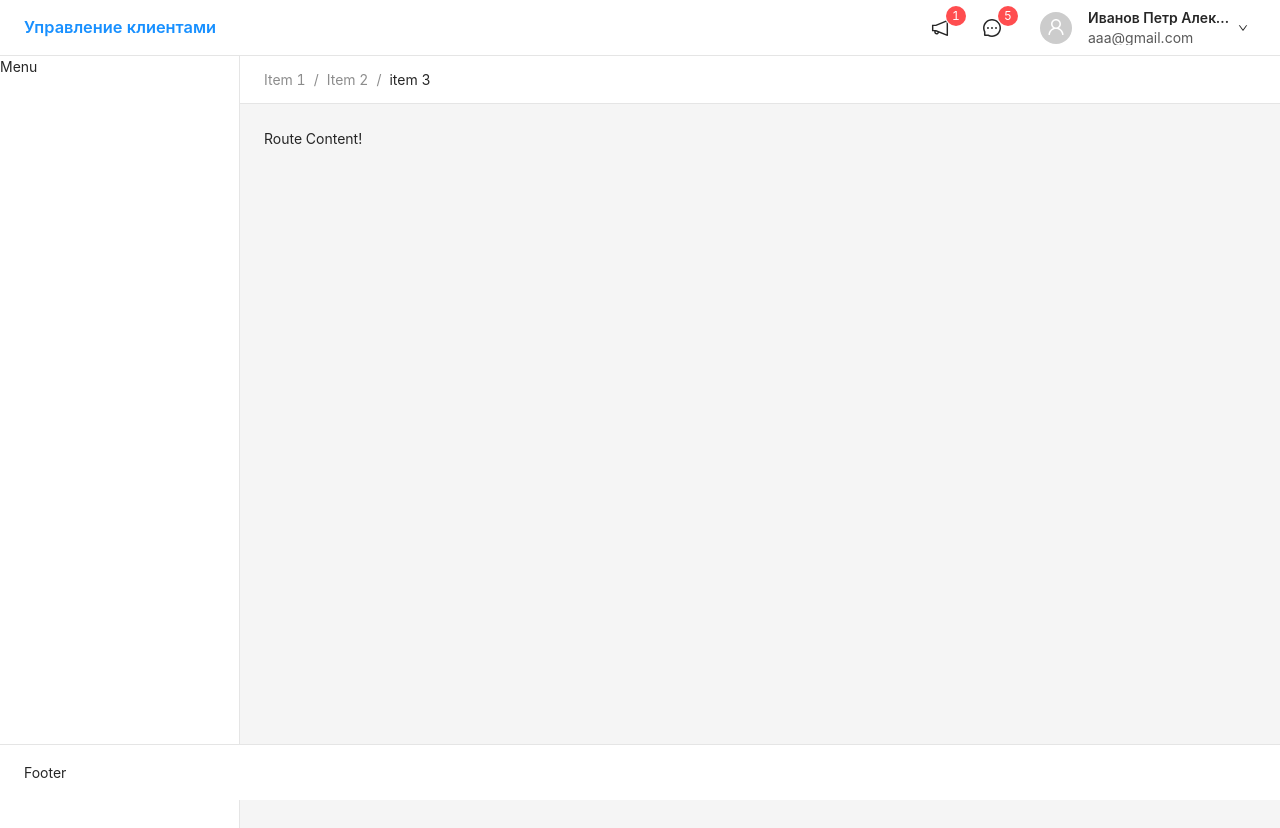
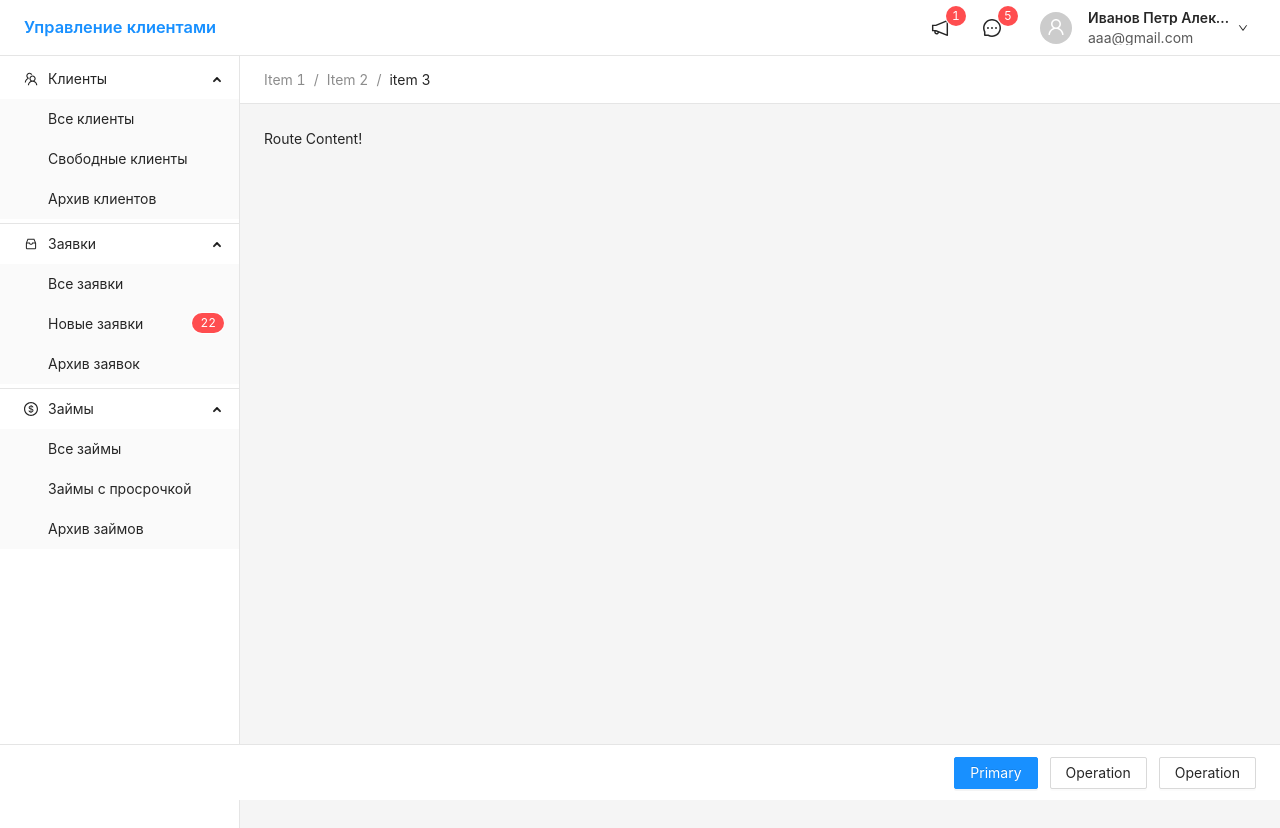
Before and after one commit to Podoprigora/finance-crm-frontend, a React app: page /#/ in a window 1280 px wide. Shown: the top 828 px of the page. Built offline with nearby package versions, Linux system fonts and the light colour scheme.

Commit message:
Added Navigation's content

```diff
--- a/antd-theme/antd-components.less
+++ b/antd-theme/antd-components.less
@@ -5,3 +5,10 @@
 .ant-form-item-explain {
     font-size: @font-size-sm;
 }
+
+.ant-menu-inline {
+    .ant-menu-submenu:not(:last-child) {
+        border-bottom: 1px solid #e5e5e5;
+        padding-bottom: 4px;
+    }
+}
--- a/antd-theme/antd-variables.less
+++ b/antd-theme/antd-variables.less
@@ -8,3 +8,7 @@
 
 // Buttons
 @btn-text-hover-bg: rgba(0, 0, 0, 0.08);
+
+// Menu
+@menu-item-vertical-margin: 0;
+@menu-item-boundary-margin: 0;
--- a/src/components/AppLayout/AppLayout.jsx
+++ b/src/components/AppLayout/AppLayout.jsx
@@ -3,6 +3,8 @@ import PropTypes from 'prop-types';
 import { Breadcrumb, Layout } from 'antd';
 
 import Header from '../Header';
+import Footer from '../Footer';
+import Navigation from '../Navigation';
 
 const haderHeight = 56;
 const siderWidth = 240;
@@ -20,8 +22,9 @@ const AppLayout = (props) => {
                 <Layout.Sider
                     width={siderWidth}
                     className="app-layout__sider app-layout__sider--left"
+                    collapsed={false}
                 >
-                    Menu
+                    <Navigation />
                 </Layout.Sider>
                 <Layout className="app-layout" style={{ marginLeft: siderWidth }}>
                     <Breadcrumb
@@ -41,7 +44,7 @@ const AppLayout = (props) => {
                 </Layout>
             </Layout>
             <Layout.Footer className="app-layout__footer" style={{ height: haderHeight }}>
-                Footer
+                <Footer />
             </Layout.Footer>
         </Layout>
     );
--- /dev/null
+++ b/src/components/Footer/Footer.jsx
@@ -0,0 +1,14 @@
+import { Button } from 'antd';
+import React, { memo } from 'react';
+
+const Footer = () => {
+    return (
+        <div className="footer">
+            <Button type="primary">Primary</Button>
+            <Button>Operation</Button>
+            <Button>Operation</Button>
+        </div>
+    );
+};
+
+export default memo(Footer);
--- /dev/null
+++ b/src/components/Footer/index.js
@@ -0,0 +1 @@
+export { default } from './Footer';
--- /dev/null
+++ b/src/components/Navigation/Navigation.jsx
@@ -0,0 +1,40 @@
+import React, { memo } from 'react';
+import { DollarOutlined, InboxOutlined, TeamOutlined } from '@ant-design/icons';
+import { Badge, Col, Menu, Row } from 'antd';
+
+const Navigation = () => {
+    return (
+        <Menu
+            mode="inline"
+            defaultOpenKeys={['customers', 'offers', 'mortgages']}
+            className="navigation"
+        >
+            <Menu.SubMenu key="customers" icon={<TeamOutlined />} title="Клиенты">
+                <Menu.Item key="customers-all">Все клиенты</Menu.Item>
+                <Menu.Item key="customers-available">Свободные клиенты</Menu.Item>
+                <Menu.Item key="customers-archive">Архив клиентов</Menu.Item>
+            </Menu.SubMenu>
+
+            <Menu.SubMenu key="offers" icon={<InboxOutlined />} title="Заявки">
+                <Menu.Item key="offers-all">Все заявки</Menu.Item>
+                <Menu.Item key="offers-new">
+                    <Row justify="space-between" align="middle">
+                        <Col>Новые заявки</Col>
+                        <Col>
+                            <Badge offset={[0, -4]} count="22" />
+                        </Col>
+                    </Row>
+                </Menu.Item>
+                <Menu.Item key="offers-archive">Архив заявок</Menu.Item>
+            </Menu.SubMenu>
+
+            <Menu.SubMenu key="mortgages" icon={<DollarOutlined />} title="Займы">
+                <Menu.Item key="mortgages-all">Все займы</Menu.Item>
+                <Menu.Item key="mortgages-delay">Займы с просрочкой</Menu.Item>
+                <Menu.Item key="mortgages-archive">Архив займов</Menu.Item>
+            </Menu.SubMenu>
+        </Menu>
+    );
+};
+
+export default memo(Navigation);
--- /dev/null
+++ b/src/components/Navigation/index.js
@@ -0,0 +1 @@
+export { default } from './Navigation';
--- /dev/null
+++ b/stylesheet/components/_footer.scss
@@ -0,0 +1,11 @@
+.footer {
+	display: flex;
+	flex-flow: row nowrap;
+	align-items: center;
+	justify-content: flex-end;
+	width: 100%;
+
+	& > * {
+		margin-left: $spacing-scale-6;
+	}
+}
--- /dev/null
+++ b/stylesheet/components/_navigation.scss
@@ -0,0 +1,4 @@
+.navigation {
+	margin-top: $spacing-scale-2 - 1px;
+	border: 0;
+}
--- a/stylesheet/styles.scss
+++ b/stylesheet/styles.scss
@@ -17,3 +17,5 @@
 @import "./components/login-page";
 @import "./components/app-layout";
 @import "./components/header";
+@import "./components/navigation";
+@import "./components/footer";
```
